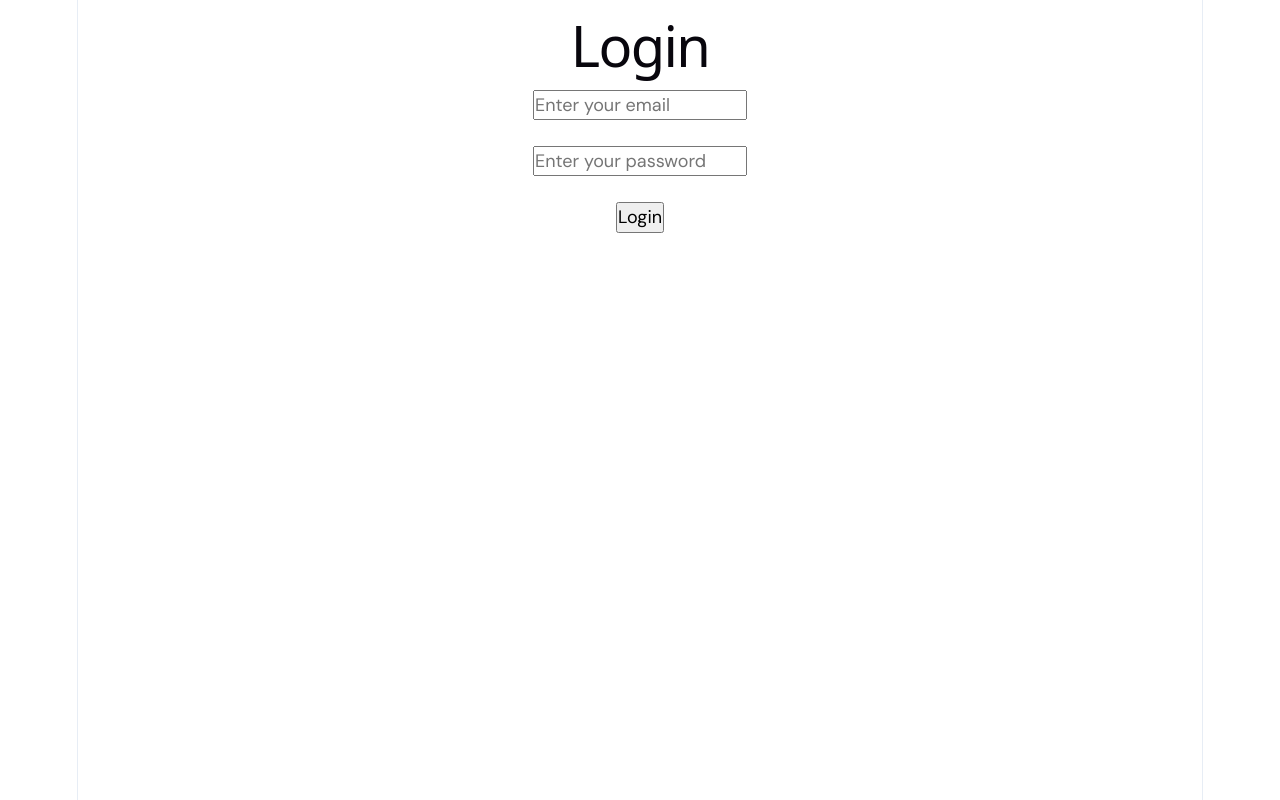
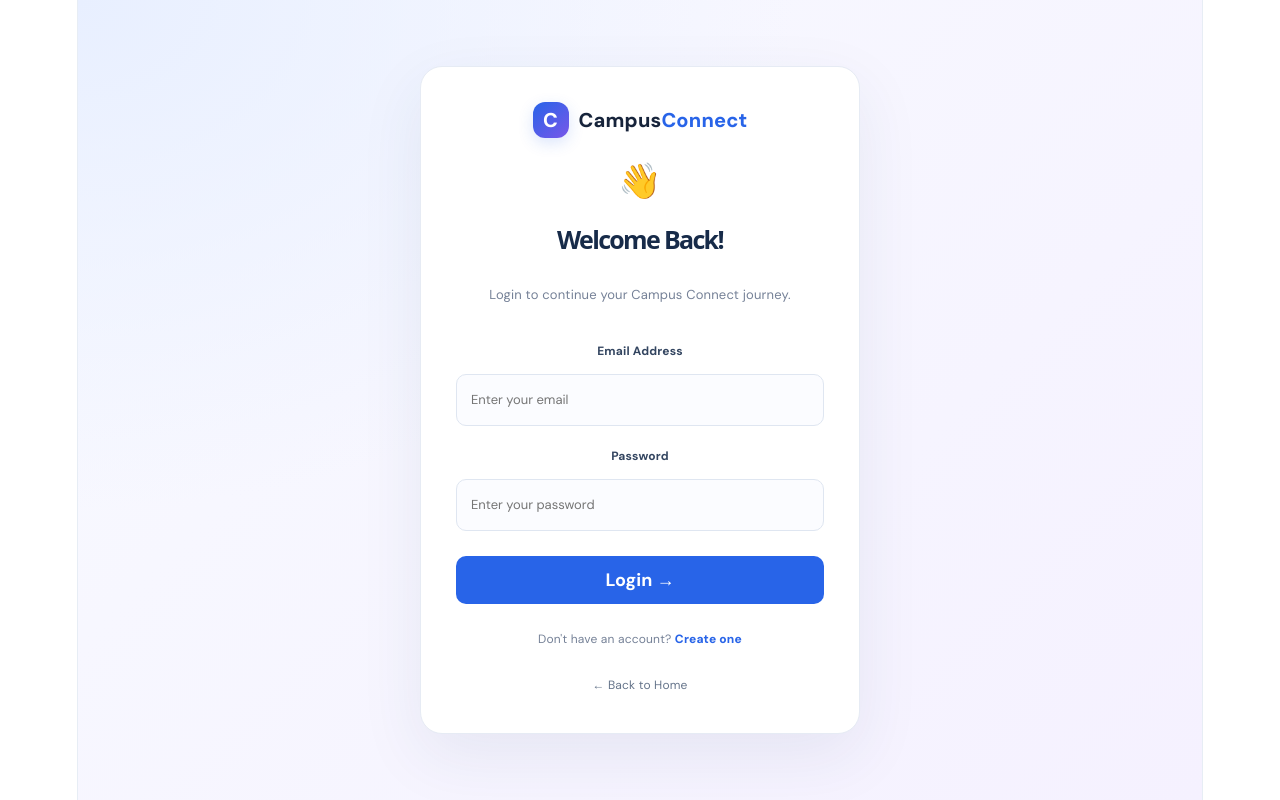
Before and after one commit to Sarika2007/CAMPUS-CONNECT, a React app in the folder frontend/: page /login in a window 1280 px wide. Built offline with nearby package versions, Linux system fonts and the light colour scheme; the HTML template or start-up script is replaced by a standard one.

Commit message:
Improve login and registration pages

```diff
--- a/frontend/src/pages/Login.jsx
+++ b/frontend/src/pages/Login.jsx
@@ -1,23 +1,99 @@
+
+import { useState } from 'react'
+import { Link, useNavigate } from 'react-router-dom'
+
 function Login() {
+  const navigate = useNavigate()
+
+  const [email, setEmail] = useState('')
+  const [password, setPassword] = useState('')
+  const [loading, setLoading] = useState(false)
+
+  const handleLogin = async (e) => {
+    e.preventDefault()
+    if (loading) return
+
+    setLoading(true)
+
+    try {
+      const apiBase = import.meta.env.VITE_API_URL || 'http://localhost:5001'
+
+      const response = await fetch(`${apiBase}/api/auth/login`, {
+        method: 'POST',
+        headers: { 'Content-Type': 'application/json' },
+        body: JSON.stringify({ email: email.trim(), password }),
+      })
+
+      const data = await response.json()
+
+      if (!response.ok) {
+        alert(data.message || 'Login failed. Check your email and password.')
+        return
+      }
+
+      // Store token only if your backend returns one.
+      if (data.token) {
+        localStorage.setItem('token', data.token)
+      }
+
+      alert('Login successful! Welcome to Campus Connect 🎉')
+      navigate('/', { replace: true })
+    } catch (error) {
+      console.error('Login error:', error)
+      alert('Cannot connect to the backend. Please check the server URL.')
+    } finally {
+      setLoading(false)
+    }
+  }
+
   return (
-    <div>
-      <h1>Login</h1>
+    <div className="register-page">
+      <div className="register-card">
+        <Link to="/" className="register-brand">
+          <span className="brand-icon">C</span>
+          <span>Campus<span className="brand-accent">Connect</span></span>
+        </Link>
 
+        <div className="register-heading">
+          <div className="register-emoji">👋</div>
+          <h1>Welcome Back!</h1>
+          <p>Login to continue your Campus Connect journey.</p>
+        </div>
+
+        <form onSubmit={handleLogin} className="register-form">
+          <label htmlFor="login-email">Email Address</label>
           <input
+            id="login-email"
             type="email"
             placeholder="Enter your email"
+            value={email}
+            onChange={(e) => setEmail(e.target.value)}
+            autoComplete="email"
+            required
           />
 
-      <br /><br />
-
+          <label htmlFor="login-password">Password</label>
           <input
+            id="login-password"
             type="password"
             placeholder="Enter your password"
+            value={password}
+            onChange={(e) => setPassword(e.target.value)}
+            autoComplete="current-password"
+            required
           />
 
-      <br /><br />
+          <button type="submit" className="register-submit" disabled={loading}>
+            {loading ? 'Logging in...' : 'Login →'}
+          </button>
+        </form>
 
-      <button>Login</button>
+        <p className="register-login">
+          Don't have an account? <Link to="/register">Create one</Link>
+        </p>
+
+        <Link to="/" className="register-back">← Back to Home</Link>
+      </div>
     </div>
   )
 }
--- a/frontend/src/pages/Register.jsx
+++ b/frontend/src/pages/Register.jsx
@@ -1,4 +1,3 @@
-
 import { useState } from 'react'
 import { Link, useNavigate } from 'react-router-dom'
 
```
Lines whose indentation alone changed are shown as unchanged.
